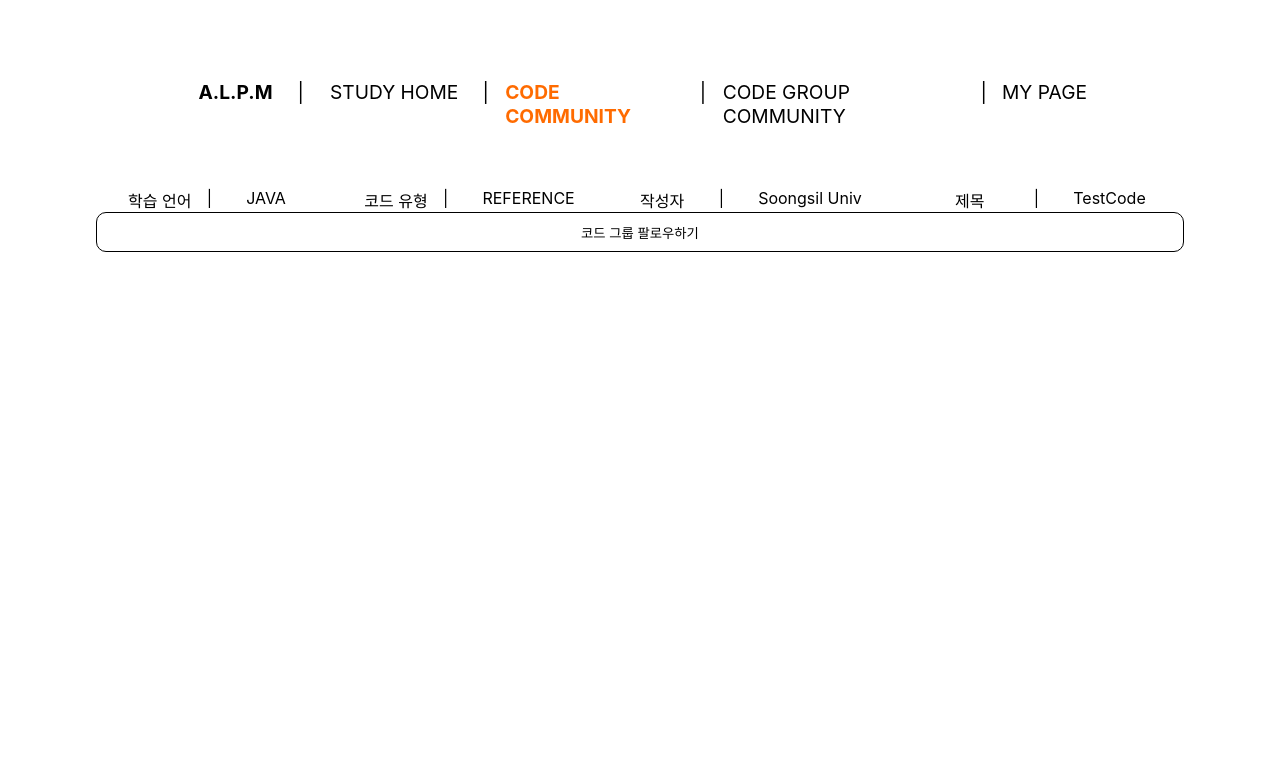
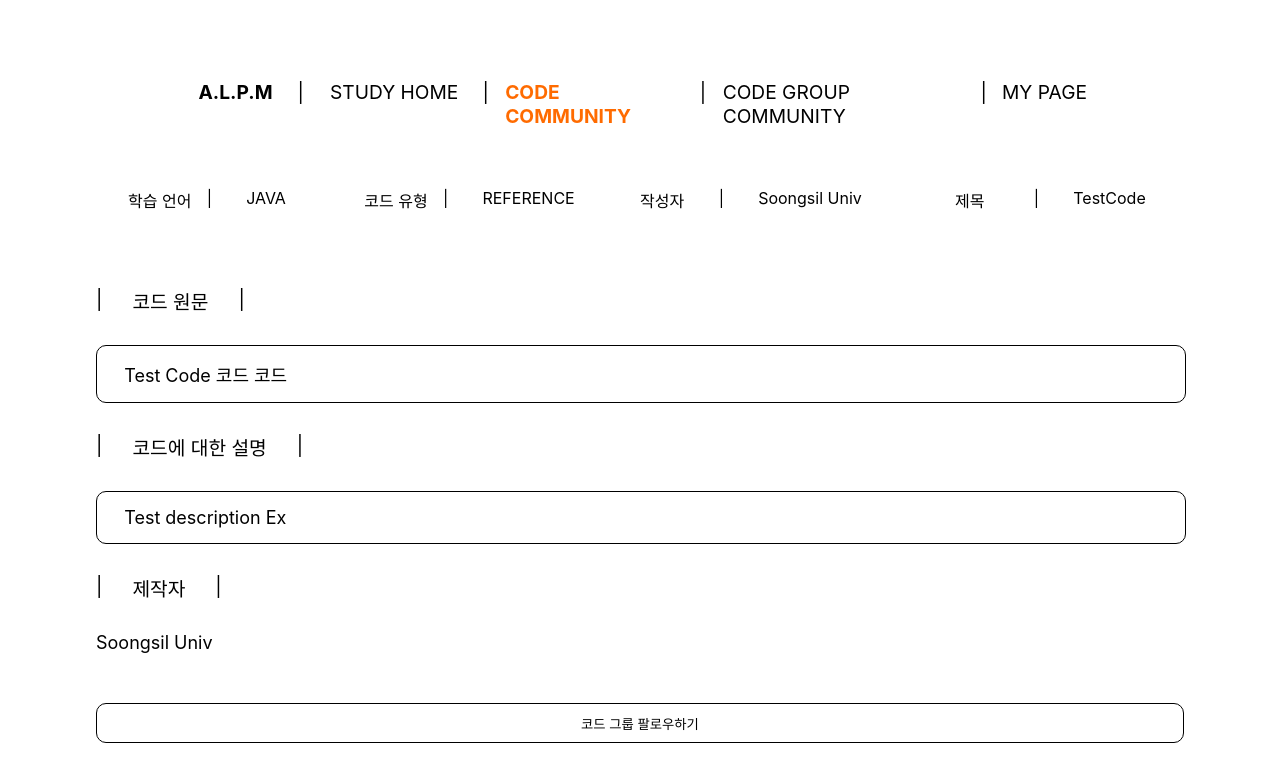
Before and after one commit to AL-PM/ALPM-web, a React (Create React App) app: page /code/Detail in a window 1280 px wide. Shown: the top 782 px of the page. Built offline with nearby package versions, Linux system fonts and the light colour scheme.

Commit message:
[MOD] CODE 상세 정보 출력을 취한 컴포넌트 호출 코드 추가

```diff
--- a/src/CodeCommunity/CodeDetail/CodeDetail.jsx
+++ b/src/CodeCommunity/CodeDetail/CodeDetail.jsx
@@ -3,6 +3,7 @@ import {useLocation} from "react-router-dom"
 import './CodeDetail.css';
 import MainMenuBar from "../../Etc/MainMenuBar/MainMenuBar.jsx";
 import CodeDetailInfo from "../../Etc/CodeDetailInfo/CodeDetailInfo.jsx";
+import CodeDetailBody from "../../Etc/CodeDetailBody/CodeDetailBody.jsx";
 
 function CodeFollowBtn(){
     return(
@@ -18,7 +19,7 @@ function CodeDetail(){
         "referencedCount": 3,
         "verified": true,
         "language": "JAVA",
-        "content": "Test Code Ex",
+        "content": "Test Code\n 코드 \t 코드",
         "description": "Test description Ex",
         "owner": {
           "id": 20192830,
@@ -30,6 +31,7 @@ function CodeDetail(){
         <div id="CodeDetail">
             <MainMenuBar page={"Code"} />
             <CodeDetailInfo verified={Data.verified} language={Data.language} owner={Data.owner.name} name={Data.name}/>
+            <CodeDetailBody content={Data.content} description={Data.description} owner={Data.owner}/>
             <CodeFollowBtn />
         </div>
     )
```
